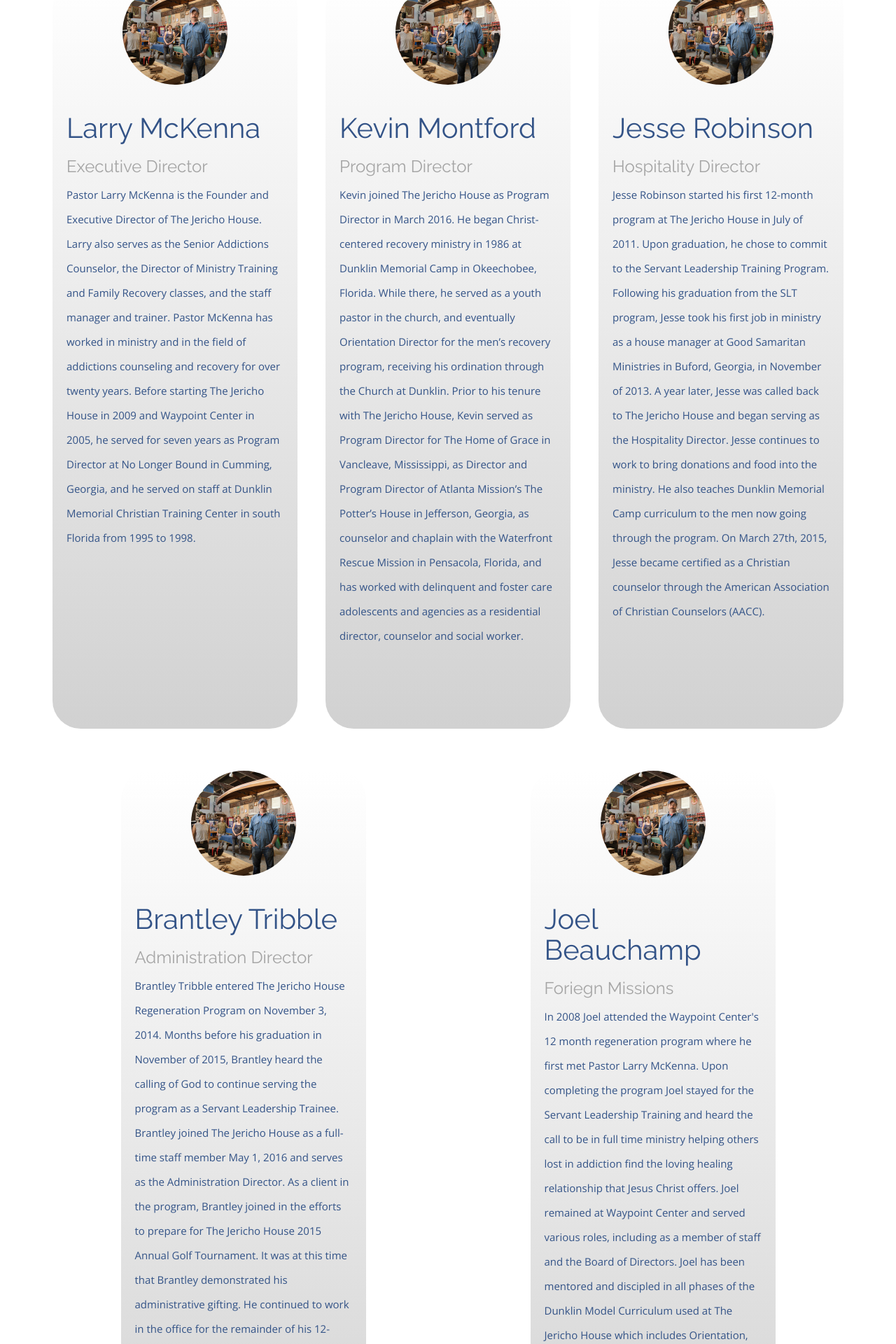
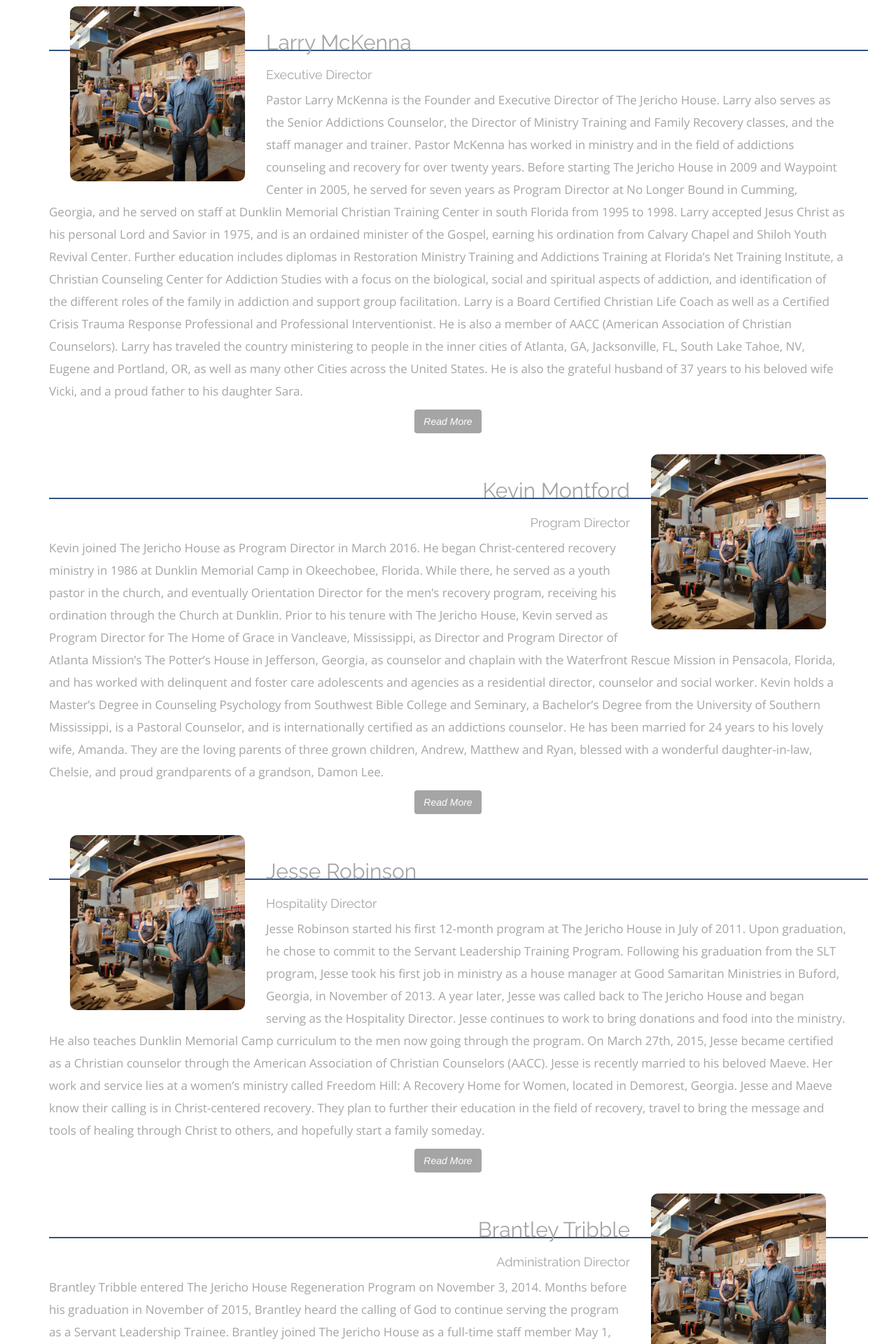
Before and after one commit to nlbstudios/Jericho, a PHP site: page /aboutus.html in a window 1280 px wide. Shown: the part 2527-4447 px from the top of the page at 70% size. Run offline with PHP 8.4, Linux system fonts and the light colour scheme; some libraries are stand-ins or nearby versions.

Commit message:
updated the aboutus page

```diff
--- a/Dev_Environment/aboutus.html
+++ b/Dev_Environment/aboutus.html
@@ -39,7 +39,7 @@
 
         </div>
     </nav>
-    <div class="parallax-window" data-parallax="scroll" data-image-src="images/aboutusbg2.png">
+    <div class="parallax-window parallaxrow" data-parallax="scroll" data-image-src="images/aboutusbg2.png">
         <div class="container-fluid header_style">
             <div class="row">
                 <div class="col-lg-12">
@@ -48,7 +48,7 @@
             </div>
             <div class="row">
                 <div class="col-lg-12 ">
-                    <div class="header__underline header__underline_style"></div>
+                    <div class="titleunderline_white"></div>
                 </div>
             </div>
         </div>
@@ -85,76 +85,114 @@
     </div>
     <div class="container">
         <div class="row text-center">
-          <img src="images/staffpics/grouppic.png" alt="" class="img-responsive staffgroup">
+            <img src="images/staffpics/grouppic.png" alt="" class="img-responsive staffgroup">
         </div>
     </div>
 
     <div class="container">
         <div class="row">
-            <div class="col-lg-4">
-                <div class="staffblock" id="staffgrad">
-                    <div><img src="images/industryplaceholder.png" alt="placeholder image" class="img-responsive staffpic_test"></div>
-                    <h1 class="staffname">Larry McKenna</h1>
-                    <h3 class="stafftitle">Executive Director</h3>
-                    <p id="staffcontent">Pastor Larry McKenna is the Founder and Executive Director of The Jericho House. Larry also serves as the Senior Addictions Counselor, the Director of Ministry Training and Family Recovery classes, and the staff manager and trainer.
-                        Pastor McKenna has worked in ministry and in the field of addictions counseling and recovery for over twenty years. Before starting The Jericho House in 2009 and Waypoint Center in 2005, he served for seven years as Program Director
-                        at No Longer Bound in Cumming, Georgia, and he served on staff at Dunklin Memorial Christian Training Center in south Florida from 1995 to 1998.</p>
-                </div>
-            </div>
-            <div class="col-lg-4">
-                <div class="staffblock" id="staffgrad">
-                    <div><img src="images/industryplaceholder.png" alt="placeholder image" class="img-responsive staffpic_test"></div>
-                    <h1 class="staffname">Kevin Montford</h1>
-                    <h3 class="stafftitle">Program Director</h3>
-                    <p id="staffcontent">Kevin joined The Jericho House as Program Director in March 2016. He began Christ-centered recovery ministry in 1986 at Dunklin Memorial Camp in Okeechobee, Florida. While there, he served as a youth pastor in the church, and eventually
-                        Orientation Director for the men’s recovery program, receiving his ordination through the Church at Dunklin. Prior to his tenure with The Jericho House, Kevin served as Program Director for The Home of Grace in Vancleave, Mississippi,
-                        as Director and Program Director of Atlanta Mission’s The Potter’s House in Jefferson, Georgia, as counselor and chaplain with the Waterfront Rescue Mission in Pensacola, Florida, and has worked with delinquent and foster care
-                        adolescents and agencies as a residential director, counselor and social worker. </p>
-                </div>
-            </div>
-            <div class="col-lg-4">
-                <div class="staffblock " id="staffgrad">
-                    <div><img src="images/industryplaceholder.png" alt="placeholder image" class="img-responsive staffpic_test"></div>
-                    <h1 class="staffname">Jesse Robinson</h1>
-                    <h3 class="stafftitle">Hospitality Director</h3>
-                    <p id="staffcontent">Jesse Robinson started his first 12-month program at The Jericho House in July of 2011. Upon graduation, he chose to commit to the Servant Leadership Training Program. Following his graduation from the SLT program, Jesse took his first
-                        job in ministry as a house manager at Good Samaritan Ministries in Buford, Georgia, in November of 2013. A year later, Jesse was called back to The Jericho House and began serving as the Hospitality Director. Jesse continues to
-                        work to bring donations and food into the ministry. He also teaches Dunklin Memorial Camp curriculum to the men now going through the program. On March 27th, 2015, Jesse became certified as a Christian counselor through the American
-                        Association of Christian Counselors (AACC).</p>
-                </div>
-            </div>
-        </div>
-    </div>
-    <div class="container">
-        <div class="row">
-            <div class="col-lg-4 col-lg-offset-1">
-                <div class="staffblock" id="staffgrad">
-                    <div><img src="images/industryplaceholder.png" alt="placeholder image" class="img-responsive staffpic_test"></div>
-                    <h1 class="staffname">Brantley Tribble</h1>
-                    <h3 class="stafftitle">Administration Director</h3>
-                    <p id="staffcontent">Brantley Tribble entered The Jericho House Regeneration Program on November 3, 2014. Months before his graduation in November of 2015, Brantley heard the calling of God to continue serving the program as a Servant Leadership Trainee.
-                        Brantley joined The Jericho House as a full-time staff member May 1, 2016 and serves as the Administration Director. As a client in the program, Brantley joined in the efforts to prepare for The Jericho House 2015 Annual Golf Tournament.
-                        It was at this time that Brantley demonstrated his administrative gifting. He continued to work in the office for the remainder of his 12-month program, where he learned program policies and procedures and administrative functions
-                        including financial, legal, and medical processes. After becoming a Servant Leader, Brantley assisted in record keeping and financial management for The Jericho House.</p>
-
-                </div>
-
-            </div>
-            <div class="col-lg-4 col-lg-offset-2">
-                <div class="staffblock" id="staffgrad">
-                    <div><img src="images/industryplaceholder.png" alt="placeholder image" class="img-responsive staffpic_test"></div>
-                    <h1 class="staffname">Joel Beauchamp</h1>
-                    <h3 class="stafftitle">Foriegn Missions</h3>
-                    <p id="staffcontent">In 2008 Joel attended the Waypoint Center's 12 month regeneration program where he first met Pastor Larry McKenna. Upon completing the program Joel stayed for the Servant Leadership Training and heard the call to be in full time ministry
-                        helping others lost in addiction find the loving healing relationship that Jesus Christ offers. Joel remained at Waypoint Center and served various roles, including as a member of staff and the Board of Directors. Joel has been
-                        mentored and discipled in all phases of the Dunklin Model Curriculum used at The Jericho House which includes Orientation, Regeneration, Inner Healing, Discipleship, Servant Leadership Training and Family Recovery.</p>
-                </div>
+            <div class="col-sm-12">
+                <img src="images/industryplaceholder.png" class="staffpicleft" alt="">
+                <h2 class="staffname">Larry McKenna</h2>
+                <div class="staffunderline"></div>
+                <h3 class="stafftitle">Executive Director</h3>
+                <p id="staffcontent">Pastor Larry McKenna is the Founder and Executive Director of The Jericho House. Larry also serves as the Senior Addictions Counselor, the Director of Ministry Training and Family Recovery classes, and the staff manager and trainer. Pastor
+                    McKenna has worked in ministry and in the field of addictions counseling and recovery for over twenty years. Before starting The Jericho House in 2009 and Waypoint Center in 2005, he served for seven years as Program Director at No
+                    Longer Bound in Cumming, Georgia, and he served on staff at Dunklin Memorial Christian Training Center in south Florida from 1995 to 1998. Larry accepted Jesus Christ as his personal Lord and Savior in 1975, and is an ordained minister
+                    of the Gospel, earning his ordination from Calvary Chapel and Shiloh Youth Revival Center. Further education includes diplomas in Restoration Ministry Training and Addictions Training at Florida’s Net Training Institute, a Christian
+                    Counseling Center for Addiction Studies with a focus on the biological, social and spiritual aspects of addiction, and identification of the different roles of the family in addiction and support group facilitation. Larry is a Board
+                    Certified Christian Life Coach as well as a Certified Crisis Trauma Response Professional and Professional Interventionist. He is also a member of AACC (American Association of Christian Counselors). Larry has traveled the country
+                    ministering to people in the inner cities of Atlanta, GA, Jacksonville, FL, South Lake Tahoe, NV, Eugene and Portland, OR, as well as many other Cities across the United States. He is also the grateful husband of 37 years to his beloved
+                    wife Vicki, and a proud father to his daughter Sara.</p>
 
             </div>
         </div>
-
+        <div class="row text-center">
+            <button type="button" class="btn btn-more larrybutton">Read More</button>
+        </div>
     </div>
 
+    <div class="container">
+        <div class="row">
+            <div class="col-sm-12">
+                <img src="images/industryplaceholder.png" class="staffpicright" alt="">
+                <h2 class="staffname text-right">Kevin Montford</h2>
+                <div class="staffunderline"></div>
+                <h3 class="stafftitle text-right">Program Director</h3>
+                <p id="staffcontent">Kevin joined The Jericho House as Program Director in March 2016. He began Christ-centered recovery ministry in 1986 at Dunklin Memorial Camp in Okeechobee, Florida. While there, he served as a youth pastor in the church, and eventually
+                    Orientation Director for the men’s recovery program, receiving his ordination through the Church at Dunklin. Prior to his tenure with The Jericho House, Kevin served as Program Director for The Home of Grace in Vancleave, Mississippi,
+                    as Director and Program Director of Atlanta Mission’s The Potter’s House in Jefferson, Georgia, as counselor and chaplain with the Waterfront Rescue Mission in Pensacola, Florida, and has worked with delinquent and foster care adolescents
+                    and agencies as a residential director, counselor and social worker. Kevin holds a Master’s Degree in Counseling Psychology from Southwest Bible College and Seminary, a Bachelor’s Degree from the University of Southern Mississippi,
+                    is a Pastoral Counselor, and is internationally certified as an addictions counselor. He has been married for 24 years to his lovely wife, Amanda. They are the loving parents of three grown children, Andrew, Matthew and Ryan, blessed
+                    with a wonderful daughter-in-law, Chelsie, and proud grandparents of a grandson, Damon Lee.</p>
+            </div>
+        </div>
+        <div class="row text-center">
+            <button type="button" class="btn btn-more kevinbutton">Read More</button>
+        </div>
+    </div>
+
+    <div class="container">
+        <div class="row">
+            <div class="col-sm-12">
+                <img src="images/industryplaceholder.png" class="staffpicleft" alt="">
+                <h2 class="staffname">Jesse Robinson</h2>
+                <div class="staffunderline"></div>
+                <h3 class="stafftitle">Hospitality Director</h3>
+                <p id="staffcontent">Jesse Robinson started his first 12-month program at The Jericho House in July of 2011. Upon graduation, he chose to commit to the Servant Leadership Training Program. Following his graduation from the SLT program, Jesse took his first
+                    job in ministry as a house manager at Good Samaritan Ministries in Buford, Georgia, in November of 2013. A year later, Jesse was called back to The Jericho House and began serving as the Hospitality Director. Jesse continues to work
+                    to bring donations and food into the ministry. He also teaches Dunklin Memorial Camp curriculum to the men now going through the program. On March 27th, 2015, Jesse became certified as a Christian counselor through the American Association
+                    of Christian Counselors (AACC). Jesse is recently married to his beloved Maeve. Her work and service lies at a women’s ministry called Freedom Hill: A Recovery Home for Women, located in Demorest, Georgia. Jesse and Maeve know their
+                    calling is in Christ-centered recovery. They plan to further their education in the field of recovery, travel to bring the message and tools of healing through Christ to others, and hopefully start a family someday.</p>
+            </div>
+        </div>
+        <div class="row text-center">
+            <button type="button" class="btn btn-more jessebutton">Read More</button>
+        </div>
+    </div>
+
+
+    <div class="container">
+        <div class="row">
+            <div class="col-sm-12">
+                <img src="images/industryplaceholder.png" class="staffpicright" alt="">
+                <h2 class="staffname text-right">Brantley Tribble</h2>
+                <div class="staffunderline"></div>
+                <h3 class="stafftitle text-right">Administration Director</h3>
+                <p id="staffcontent">Brantley Tribble entered The Jericho House Regeneration Program on November 3, 2014. Months before his graduation in November of 2015, Brantley heard the calling of God to continue serving the program as a Servant Leadership Trainee. Brantley
+                    joined The Jericho House as a full-time staff member May 1, 2016 and serves as the Administration Director. As a client in the program, Brantley joined in the efforts to prepare for The Jericho House 2015 Annual Golf Tournament. It
+                    was at this time that Brantley demonstrated his administrative gifting. He continued to work in the office for the remainder of his 12-month program, where he learned program policies and procedures and administrative functions including
+                    financial, legal, and medical processes. After becoming a Servant Leader, Brantley assisted in record keeping and financial management for The Jericho House. Brantley currently participates in many other aspects of The Jericho House’s
+                    operations, including teaching class, helping with IT solutions, billing, and continues to serve in any added capacity required to support the ministry. He earned a Bachelor of Science in Business Management & Finance from The Georgia
+                    Institute of Technology and hopes to complete a Master’s Degree in the near future. He also aspires to earn various counseling certifications during his tenure as staff. Brantley is the loving father of a 3-year-old daughter, Adelaide,
+                    and strives to be a healthy, active father in her life.</p>
+            </div>
+        </div>
+        <div class="row text-center">
+            <button type="button" class="btn btn-more brantleybutton" >Read More</button>
+        </div>
+    </div>
+
+
+    <div class="container">
+        <div class="row">
+            <div class="col-sm-12">
+                <img src="images/industryplaceholder.png" class="staffpicleft" alt="">
+                <h2 class="staffname">Joel Beauchamp</h2>
+                <div class="staffunderline"></div>
+                <h3 class="stafftitle">Foriegn Missions</h3>
+                <p id="staffcontent">In 2008 Joel attended the Waypoint Center's 12 month regeneration program where he first met Pastor Larry McKenna. Upon completing the program Joel stayed for the Servant Leadership Training and heard the call to be in full time ministry
+                    helping others lost in addiction find the loving healing relationship that Jesus Christ offers. Joel remained at Waypoint Center and served various roles, including as a member of staff and the Board of Directors. Joel has been mentored
+                    and discipled in all phases of the Dunklin Model Curriculum used at The Jericho House which includes Orientation, Regeneration, Inner Healing, Discipleship, Servant Leadership Training and Family Recovery. Joel is also certified as
+                    a Relapse Prevention Specialist with The Genesis Process. He has a B.A. in Counseling and is working on his certification as an addiction counselor with the Georgia Addiction Counselors Association. Joel's love for Jesus and his love
+                    for ministering to addicts has taken him all over the world from Georgia, Alaska, England and Kenya. Joel's favorite saying is “Jesus is a journey!” or in swahili “Jesu ni safari!” Joel lives with his wife Tara and their new addition
+                    Caroline in Commerce, GA.</p>
+            </div>
+        </div>
+        <div class="row text-center">
+            <button type="button" class="btn btn-more joelbutton" >Read More</button>
+        </div>
+    </div>
 
 
 
--- a/Dev_Environment/style.css
+++ b/Dev_Environment/style.css
@@ -258,7 +258,7 @@
 
 .imagelinkrow {
     margin: 3% 0 3% 0;
-    padding: 3% 0px 3% 0;
+    padding: 6% 0px 3% 0;
     background-color: #335387;
 }
 
@@ -391,6 +391,7 @@
 
 /* Staff Section */
 
+/*group picture*/
 .staffgroup{
   background-image: url(images/staffpics/grouppic.png);
   width:100%;
@@ -398,81 +399,103 @@
   margin: 0px auto 0px auto;
 }
 
-
-/* Test styling for staff section */
-
-.staffblock{
-  /*background-color: #d1d1d1;*/
-  padding: 0px 20px 20px 20px;
-  margin: 30px 5px 30px 5px;
-  border-radius: 40px;
-  height: 1070px;
-}
-
-.staffblock2{
-  /*background-color: #d1d1d1;*/
-  padding: 0px 10px 10px 10px;
-  margin: 30px 5px 50px 5px;
-  border-radius: 40px;
-  border-left: 2px solid #d1d1d1;
-  border-bottom: 2px solid #d1d1d1;
-  border-right: 2px solid #d1d1d1;
-  height: 1050px;
-}
-
-
-#staffgrad {
-    background: #d1d1d1; /* For browsers that do not support gradients */
-    background: -webkit-linear-gradient(white, #d1d1d1); /* For Safari 5.1 to 6.0 */
-    background: -o-linear-gradient(white, #d1d1d1); /* For Opera 11.1 to 12.0 */
-    background: -moz-linear-gradient(white, #d1d1d1); /* For Firefox 3.6 to 15 */
-    background: linear-gradient(white, #d1d1d1); /* Standard syntax (must be last) */
-}
-
-.staffpic_test{
-  width:150px;
-  border-radius:50%;
-  margin: 0px auto 0px auto;
-}
-
-/* End test styling for staff styling */
-
-
 .ourstaff__title_div{
   background-color:#efefef;
   padding:2% 0px 2% 0px;
-  margin-bottom:5%;
 }
 
+/*staff member pictures*/
+.staffpicleft {
+    margin: 30px auto 20px auto;
+    width: 250px;
+    border-width:10px;
+    border-radius: 10px;
+    float:left;
+}
 
-.staffpic {
-    margin: 0px 30px 20px 30px;
-    width: 250px;
+.staffpicright {
+  margin: 30px auto 20px auto;
+  width: 250px;
+  border-width:10px;
+  border-radius: 10px;
+  float:right;
+}
+
+@media(min-width:399px){
+  .staffpicright{
+    margin:30px 30px 0px 30px;
+  }
+  .staffpicleft{
+    margin:30px 30px 0px 30px;
+  }
+}
+
+.staffunderline{
+  position:absolute;
+  height:2px;
+  width:100%;
+  background-color:#335387;
+  z-index:-1;
+  transform: translateY(-6px);
 }
 
 .staffname {
-    /*display: inline-block;*/
-    font-size: 40px;
-    margin: 40px 0px 0px 0px;
-    color: #335387;
+    font-size: 33px;
+    color: #a5a5a5;
+    margin:20px 0px 0px 0px;
+    display:inline-block;
+}
+
+@media(min-width:534px){
+  .staffname{
+    font-size: 30px;
+    margin:65px 0px 0px 0px;
+    display: block;
+  }
 }
 
 .stafftitle {
     color: #a5a5a5;
+    display: inline-block;
+}
+
+@media(min-width:534px){
+  .stafftitle{
+    display :block;
+    font-size: 18px;
+  }
 }
 
 #staffcontent {
     font-size:15px;
-    color: #335387;
+    color: #a5a5a5;
+    line-height: 25px;
 }
 
+@media(min-width:767px){
+#staffcontent {
+    font-size: 17px;
+    line-height: 32px;
+  }
+}
+
+.btn-more{
+  background-color: #a5a5a5;
+  font-style: italic;
+  color:white;
+  margin:auto;
+}
+
+.btn-more:hover{
+  color:#a5a5a5;
+  background-color: white;
+  border-color:#a5a5a5;
+}
 
 /* End Staff Section */
 
 
 /* Our Program Page */
-
-
 
 .ourprogram__logo_style {
     margin: 20px 0px 0px 0px;
@@ -591,7 +614,7 @@
 
 @media (max-width: 767px) {
     .blocktitle, #struggleheader, #welcometitle{
-      font-size:40px;
+      font-size:30px;
     }
     p, #titletext, #struggletext{
       font-size:16px;
@@ -602,7 +625,7 @@
       padding:10px;
       border-radius: 8px;
     }
-    .overview_image, .header__underline, .imagelinks, .staffpic{
+    .overview_image{
       width:75%;
 
     }
```
Also changed, not shown: Dev_Environment/scripts/jquery/jerichojquery.js (added).
